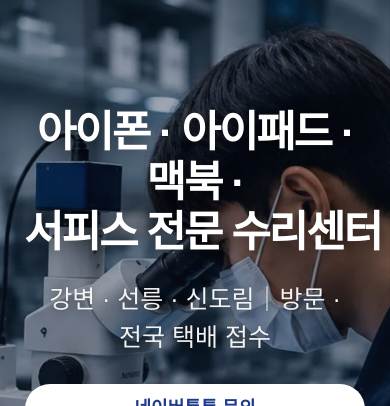
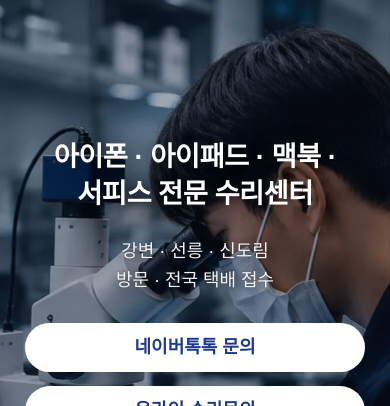
Before and after one commit to isa0070-hub/ice-smile-homepage, a Next.js app: page / in a window 390 px wide. Shown: the part 90-496 px from the top of the page. Built offline with nearby package versions, Linux system fonts and the light colour scheme; no server answers; the database is empty.

Commit message:
Improve mobile homepage heading wrapping

```diff
--- a/src/app/globals.css
+++ b/src/app/globals.css
@@ -741,8 +741,8 @@
     width: 100%;
     margin-left: auto !important;
     margin-right: auto !important;
-    font-size: clamp(42px, 11vw, 50px) !important;
-    line-height: 1.16 !important;
+    font-size: clamp(24px, 7vw, 32px) !important;
+    line-height: 1.35 !important;
     letter-spacing: -2px;
     text-align: center !important;
     word-break: keep-all;
@@ -908,9 +908,40 @@
   }
 
   .home-hero-title {
-    font-size: clamp(42px, 11vw, 50px) !important;
-    line-height: 1.16 !important;
-    letter-spacing: -2px !important;
+    font-size: clamp(24px, 7vw, 32px) !important;
+    line-height: 1.35 !important;
+    letter-spacing: -0.5px !important;
+  }
+
+  .home-hero-subtitle {
+    font-size: clamp(17px, 4.6vw, 20px) !important;
+    line-height: 1.6 !important;
+  }
+
+  .home-hero-subtitle-divider {
+    display: none;
+  }
+
+  .home-hero-subtitle-visit {
+    display: block;
+  }
+
+  #device-service-title,
+  #repair-standard-title {
+    font-size: clamp(23px, 6.3vw, 30px) !important;
+    line-height: 1.45 !important;
+    letter-spacing: -0.5px;
+    word-break: keep-all;
+    overflow-wrap: normal;
+    text-wrap: balance;
+  }
+
+  #device-service-title + p,
+  #repair-standard-title + p {
+    font-size: 16px !important;
+    line-height: 1.85 !important;
+    word-break: keep-all;
+    text-wrap: pretty;
   }
 
   .branches-main-title,
--- a/src/app/page.js
+++ b/src/app/page.js
@@ -176,7 +176,7 @@
               textShadow: "0 2px 10px rgba(0,0,0,0.45)",
             }}
           >
-            강변 · 선릉 · 신도림｜방문 · 전국 택배 접수
+            <span>강변 · 선릉 · 신도림</span><span className="home-hero-subtitle-divider">｜</span><span className="home-hero-subtitle-visit">방문 · 전국 택배 접수</span>
           </p>
 
           <div className="home-hero-buttons" style={{ marginTop: "32px" }}>
```
